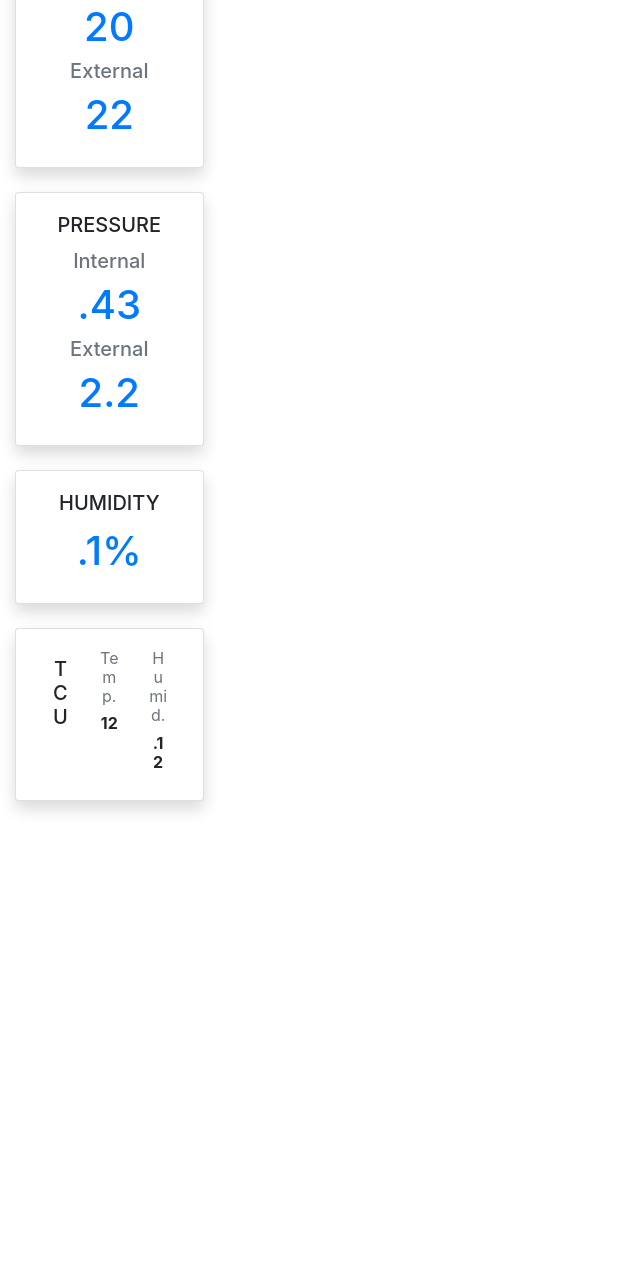
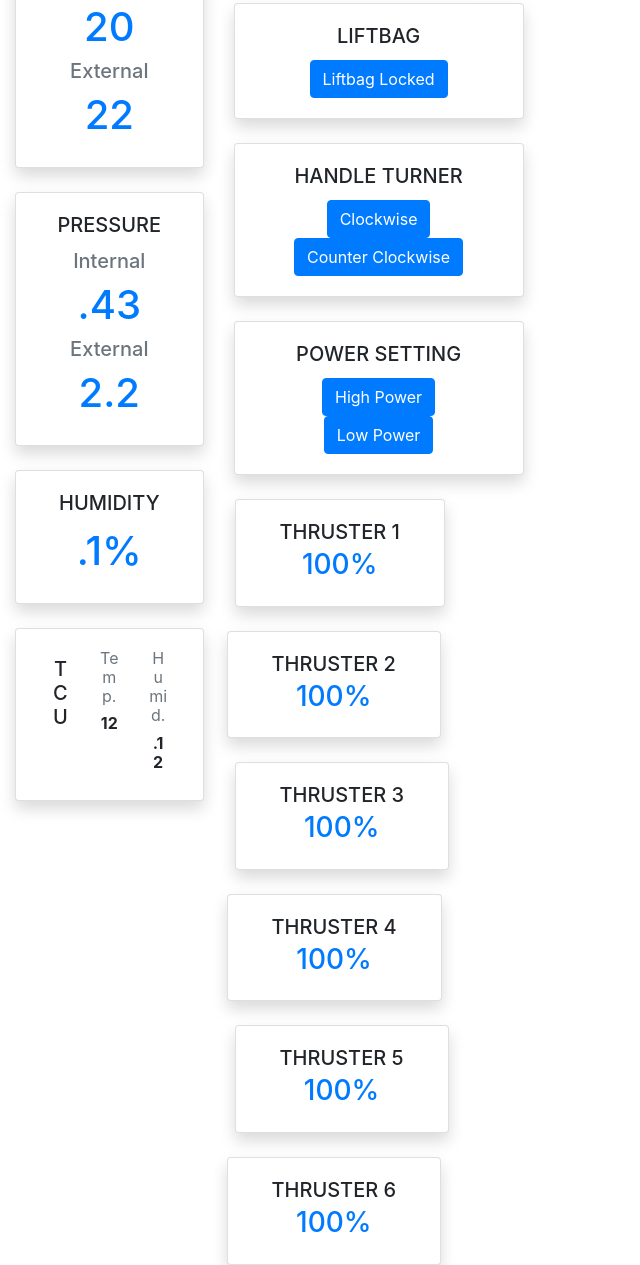
Before and after one commit to caelinsutch/Copilot-V2, a website: page src/index.html in a window 1280 px wide. Shown: the part 405-1670 px from the top of the page, without its empty margins (0-640 px from the left). Before the commit the page ends 1234 px from the top, so only its background shows below. Drawn offline with Linux system fonts and the light colour scheme.

Commit message:
Added Second Collum

```diff
--- a/src/index.html
+++ b/src/index.html
@@ -102,8 +102,138 @@
           </div>
         </div>
 
-        <div class="col">
-
+        <div class="col-lg-3">
+          <div class="row mt-1">
+            <div class="card ml-3 mt-4 shadow mr-3">
+              <div class="card-body">
+                <h5 class="card-title text-uppercase text-center">Mission Timer</h5>
+                  <div class="row">
+                    <div class="col mx-2">
+                      <h5 class="text-center text-primary">00.00.00</h5>
+                      <h5 class="text-center text-muted">Start Stop</h5>
+                    </div>
+                  </div>
+                </div>
+            </div>
+            <div class="card ml-2 mt-4 shadow">
+              <div class="card-body">
+                <h5 class="card-title text-uppercase text-center">Depth Indicator</h5>
+                  <div class="row">
+                    <div class="col mx-2">
+                      <h1 class="text-center text-primary">45 meters</h1>
+                    </div>
+                  </div>
+                </div>
+              </div>
+          </div>
+          <div class="row-lg-2 mt-0">
+            <div class="card my-4 shadow">
+              <div class="card-body">
+                <h5 class="card-title text-uppercase text-center">Liftbag</h5>
+                  <div class="row">
+                    <div class="col mx-2 text-center">
+                      <button type="button" class="btn btn-primary">Liftbag Locked</button>
+                    </div>
+                  </div>
+                </div>
+              </div>
+          </div>
+          <div class="row-lg-2 mt-0">
+            <div class="card my-4 shadow">
+              <div class="card-body">
+                <h5 class="card-title text-uppercase text-center">Handle Turner</h5>
+                  <div class="row">
+                    <div class="col mx-2 text-center">
+                      <button type="button" class="btn btn-primary">Clockwise</button>
+                    </div>
+                    <div class="col mx-2 text-center">
+                      <button type="button" class="btn btn-primary">Counter Clockwise</button>
+                    </div>
+                  </div>
+                </div>
+              </div>
+          </div>
+          <div class="row-lg-2 mt-0">
+            <div class="card mt-4 shadow">
+              <div class="card-body">
+                <h5 class="card-title text-uppercase text-center">Power Setting</h5>
+                  <div class="row">
+                    <div class="col mx-2 text-center">
+                      <button type="button" class="btn btn-primary">High Power</button>
+                    </div>
+                    <div class="col mx-2 text-center">
+                      <button type="button" class="btn btn-primary">Low Power</button>
+                    </div>
+                  </div>
+                </div>
+              </div>
+          </div>
+          <div class="row mt-0">
+            <div class="card ml-3 mt-4 shadow mr-4 pr-4 pl-4">
+              <div class="card-body">
+                <h5 class="card-title text-uppercase text-center mb-1">Thruster 1</h5>
+                  <div class="row">
+                    <div class="col mx-2">
+                      <h3 class="text-center text-primary mb-1">100%</h3>
+                    </div>
+                  </div>
+                </div>
+            </div>
+            <div class="card ml-2 mt-4 shadow pr-4 pl-4">
+              <div class="card-body">
+                <h5 class="card-title text-uppercase text-center mb-1">Thruster 2</h5>
+                  <div class="row">
+                    <div class="col mx-2">
+                      <h3 class="text-center text-primary mb-1">100%</h3>
+                    </div>
+                  </div>
+                </div>
+              </div>
+          </div>
+          <div class="row mt-0">
+            <div class="card ml-3 mt-4 shadow mr-4 pr-4 pl-4">
+              <div class="card-body">
+                <h5 class="card-title text-uppercase text-center mb-1">Thruster 3</h5>
+                  <div class="row">
+                    <div class="col mx-2">
+                      <h3 class="text-center text-primary mb-1">100%</h3>
+                    </div>
+                  </div>
+                </div>
+            </div>
+            <div class="card ml-2 mt-4 shadow pr-4 pl-4">
+              <div class="card-body">
+                <h5 class="card-title text-uppercase text-center mb-1">Thruster 4</h5>
+                  <div class="row">
+                    <div class="col mx-2">
+                      <h3 class="text-center text-primary mb-1">100%</h3>
+                    </div>
+                  </div>
+                </div>
+              </div>
+          </div>
+          <div class="row mt-0">
+            <div class="card ml-3 mt-4 shadow mr-4 pr-4 pl-4">
+              <div class="card-body">
+                <h5 class="card-title text-uppercase text-center mb-1">Thruster 5</h5>
+                  <div class="row">
+                    <div class="col mx-2">
+                      <h3 class="text-center text-primary mb-1">100%</h3>
+                    </div>
+                  </div>
+                </div>
+            </div>
+            <div class="card ml-2 mt-4 shadow pr-4 pl-4">
+              <div class="card-body">
+                <h5 class="card-title text-uppercase text-center mb-1">Thruster 6</h5>
+                  <div class="row">
+                    <div class="col mx-2">
+                      <h3 class="text-center text-primary mb-1">100%</h3>
+                    </div>
+                  </div>
+                </div>
+              </div>
+          </div>
         </div>
         <div class="col">
 
@@ -117,9 +247,9 @@
         <div class="col">
 
         </div>
-      </div>
 
     </div>
+  </div>
 
   </body>
 </html>
```
Also changed, not shown: src/css/bootstrap.css.
